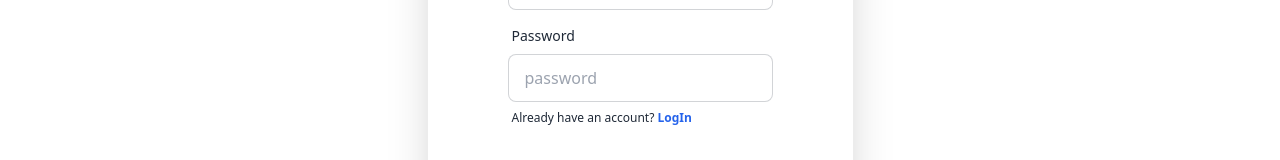
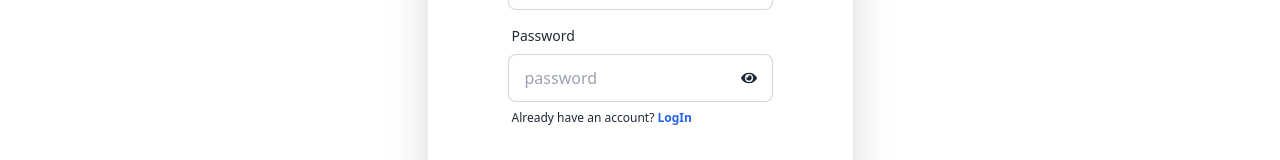
Before and after one commit to Arif-Islam21/heaven-house, a React (Vite) app: page /register in a window 1280 px wide. Shown: the part 410-570 px from the top of the page. Built offline with nearby package versions, Linux system fonts and the light colour scheme.

Commit message:
toggle password setup done

```diff
--- a/package.json
+++ b/package.json
@@ -17,7 +17,7 @@
     "react": "^18.2.0",
     "react-dom": "^18.2.0",
     "react-hook-form": "^7.51.4",
-    "react-icons": "^5.1.0",
+    "react-icons": "^5.2.1",
     "react-leaflet": "^4.2.1",
     "react-router-dom": "^6.23.0",
     "sort-by": "^1.2.0",
--- a/src/Components/Register/Register.jsx
+++ b/src/Components/Register/Register.jsx
@@ -1,8 +1,12 @@
 import { NavLink } from "react-router-dom";
 import { useForm } from "react-hook-form";
-import { useContext } from "react";
+import { useContext, useState } from "react";
 import { AuthContext } from "../../Firebase/AuthProvider";
+import { FaEye } from "react-icons/fa";
+import { IoMdEyeOff } from "react-icons/io";
+
 const Register = () => {
+  const [showPassword, setShowPassword] = useState(false);
   const { register, handleSubmit } = useForm();
 
   const { emailSignUp } = useContext(AuthContext);
@@ -70,13 +74,18 @@ const Register = () => {
                 </label>
                 <div className="flex relative items-center">
                   <input
-                    type="password"
+                    type={showPassword ? "text" : "password"}
                     placeholder="password"
                     className="input input-bordered"
                     {...register("password")}
                     required
                   />
-                  <span className="absolute right-4"></span>
+                  <span
+                    onClick={() => setShowPassword(!showPassword)}
+                    className="absolute right-4"
+                  >
+                    {showPassword ? <IoMdEyeOff /> : <FaEye />}
+                  </span>
                 </div>
                 <label className="label label-text-alt link link-hover">
                   <p>
```
Also changed, not shown: 1 other file (tests, documents, lock files or other folders).
